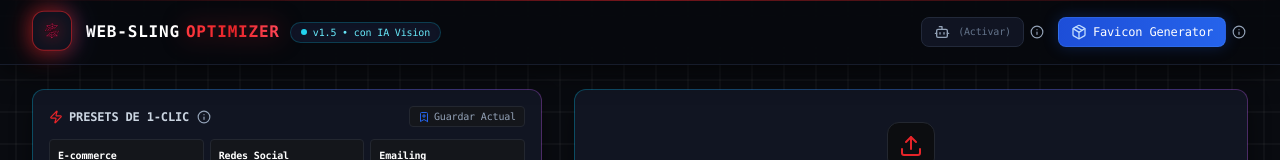
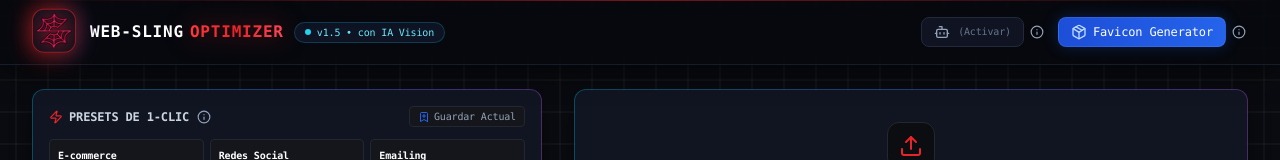
Before and after one commit to Ian9Franco/Web-Sling-Optimizer, a Next.js app: page / in a window 1280 px wide. Shown: the top 160 px of the page. Built offline with nearby package versions, Linux system fonts and the light colour scheme.

Commit message:
style(logo): trim whitespace and increase logo icon size in navbar

```diff
--- a/components/Navbar.tsx
+++ b/components/Navbar.tsx
@@ -52,7 +52,7 @@ export const Navbar: React.FC<NavbarProps> = ({
 
             {/* Contenedor del Icono con animación de flotación y rotación sutil */}
             <motion.div
-              className="w-10 h-10 rounded-xl overflow-hidden border border-[#e62429]/60 shadow-[0_0_18px_rgba(230,36,41,0.4)] bg-[#0e121e] flex items-center justify-center p-1.5 relative"
+              className="w-11 h-11 rounded-xl overflow-hidden border border-[#e62429]/60 shadow-[0_0_20px_rgba(230,36,41,0.45)] bg-[#0c101c] flex items-center justify-center p-1 relative"
               animate={{
                 y: [0, -2, 0],
               }}
@@ -69,9 +69,9 @@ export const Navbar: React.FC<NavbarProps> = ({
               <motion.img
                 src="/websling_logo.png"
                 alt="Web-Sling Logo"
-                className="w-full h-full object-contain filter drop-shadow-[0_0_8px_rgba(230,36,41,0.7)]"
+                className="w-full h-full object-contain filter drop-shadow-[0_0_10px_rgba(230,36,41,0.8)]"
                 animate={{
-                  scale: [1, 1.05, 1]
+                  scale: [1, 1.06, 1]
                 }}
                 transition={{
                   duration: 2.5,
```
Also changed, not shown: public/websling_logo.png.
